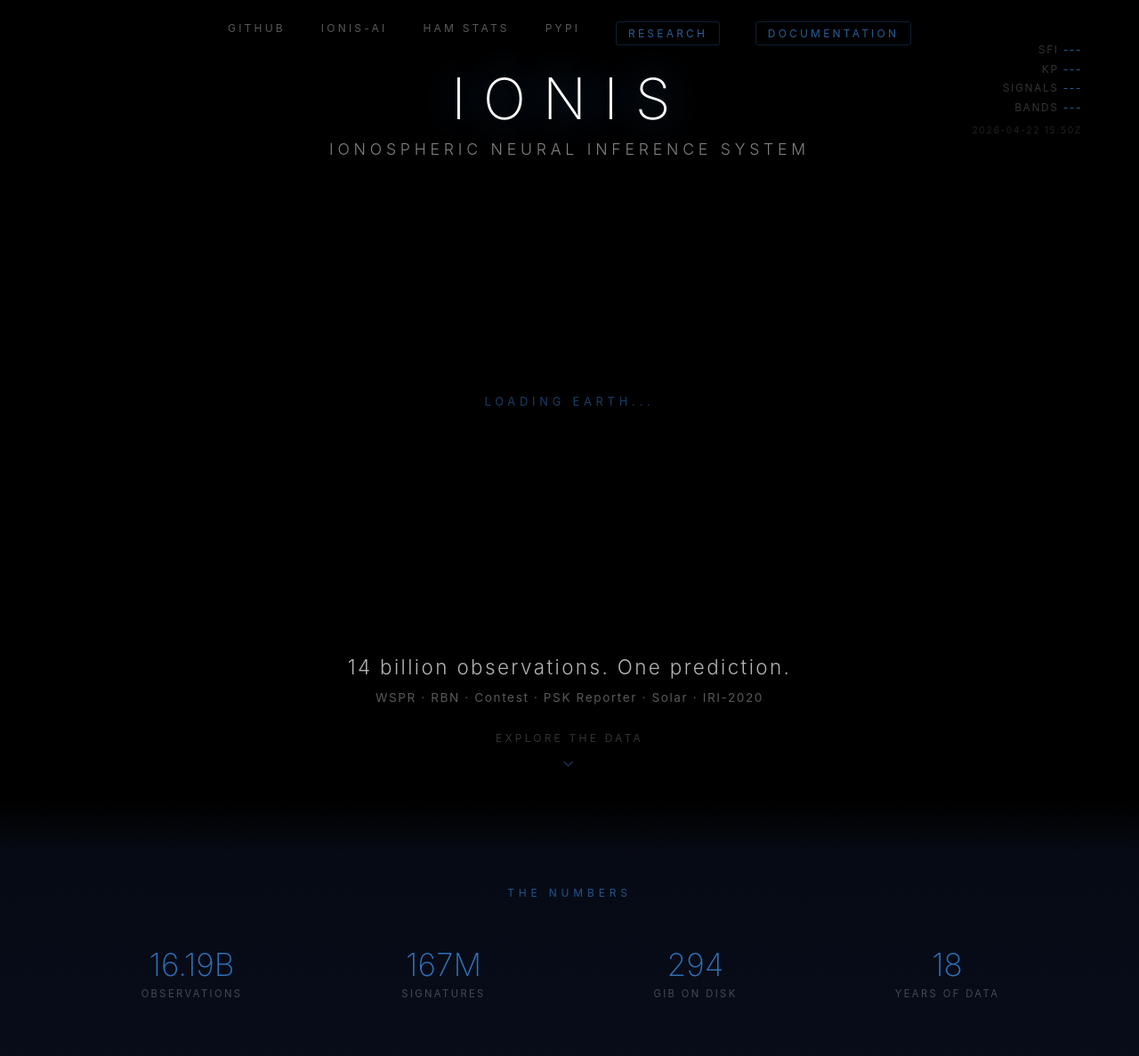
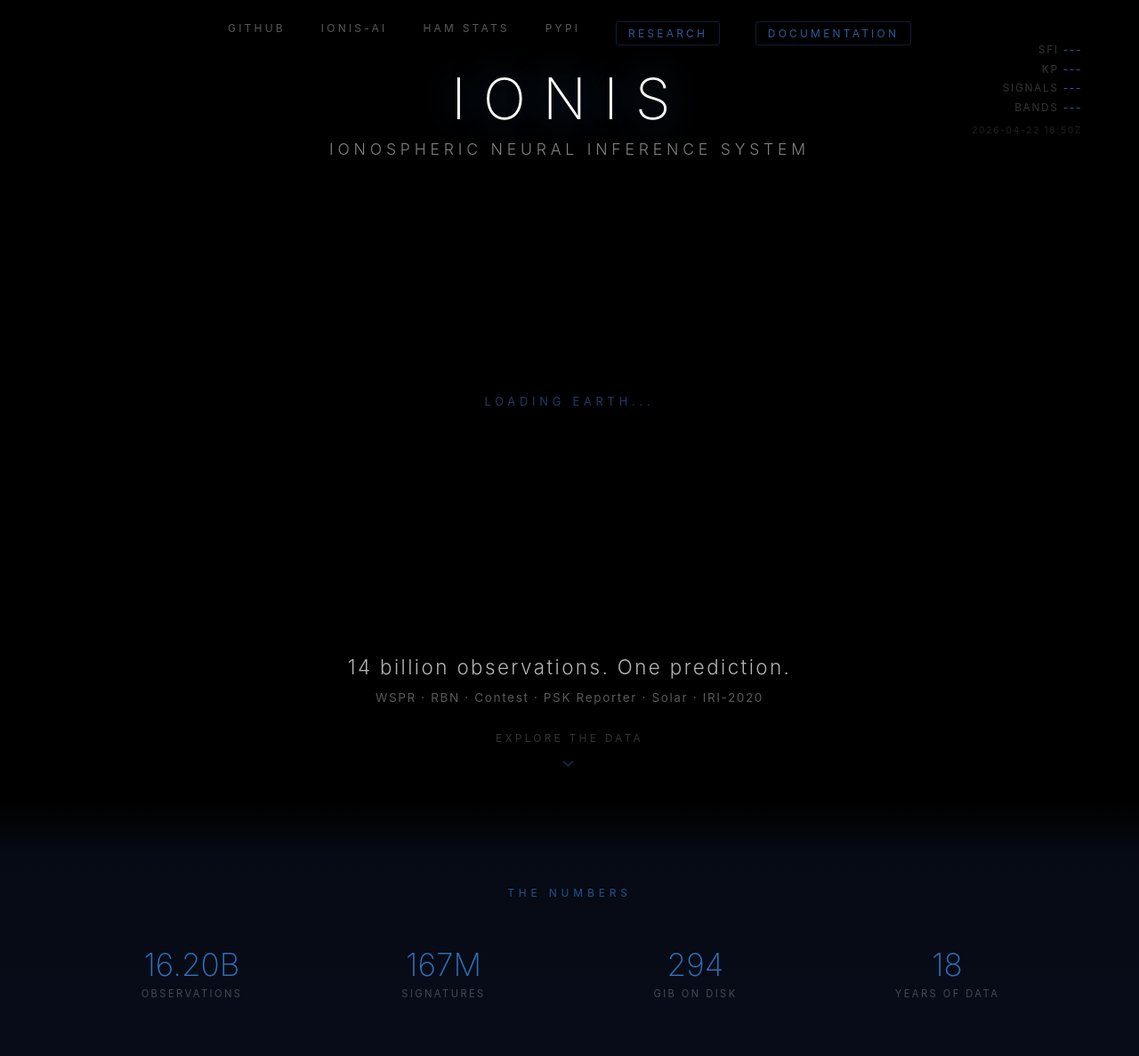
Before and after one commit to IONIS-AI/ionis-docs, an MkDocs documentation site: the page built from docs/index.md, in a window 1280 px wide. Shown: the top 1187 px of the page at 89% size. Built offline with MkDocs 1.6.1 and Material for MkDocs 9.7.7, drawn with Linux system fonts in a browser that asks for light colours; a script that is not in the unit is left out; comment, search, counter and statistics services are not loaded.

Commit message:
Auto-update landing page numbers 2026-04-22 18:50Z

```diff
--- a/overrides/home.html
+++ b/overrides/home.html
@@ -563,7 +563,7 @@
       <div><span class="label">Kp </span><span class="value" id="hud-kp">---</span></div>
       <div><span class="label">Signals </span><span class="value" id="hud-signals">---</span></div>
       <div><span class="label">Bands </span><span class="value" id="hud-bands">---</span></div>
-      <div style="margin-top:0.4rem;opacity:0.5;font-size:0.65rem;"><span id="hud-updated">2026-04-22 15:50Z</span></div>
+      <div style="margin-top:0.4rem;opacity:0.5;font-size:0.65rem;"><span id="hud-updated">2026-04-22 18:50Z</span></div>
     </div>
 
     <div class="loading-overlay" id="loading">
@@ -592,7 +592,7 @@
       <!-- Big hero numbers -->
       <div class="big-numbers reveal">
         <div class="big-num">
-          <div class="number">16.19B</div>
+          <div class="number">16.20B</div>
           <div class="unit">Observations</div>
         </div>
         <div class="big-num">
@@ -677,7 +677,7 @@
           </div>
           <div class="bar-row">
             <span class="bar-label">PSKR</span>
-            <div class="bar-track"><div class="bar-fill ds-pskr" data-width="21.0"></div></div>
+            <div class="bar-track"><div class="bar-fill ds-pskr" data-width="21.1"></div></div>
             <span class="bar-value">2.38B</span>
           </div>
           <div class="bar-row">
```
